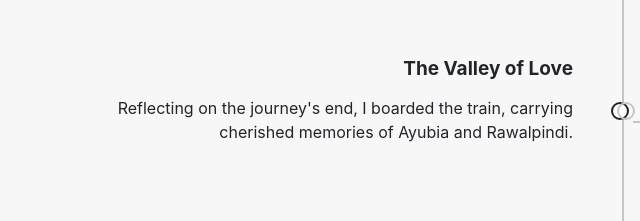
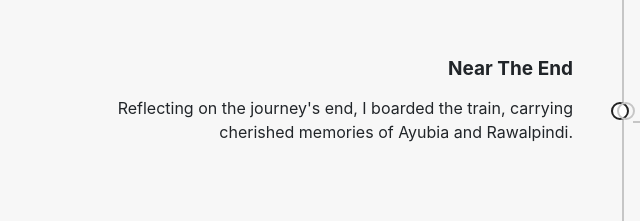
Before and after one commit to illusionoftalha/travel_timeline_site, a plain HTML site: page index.html in a window 1280 px wide. Shown: the part 1782-2003 px from the top of the page, 17-657 px from the left. Drawn offline with nearby package versions, Linux system fonts and the light colour scheme.

Commit message:
index.html

```diff
--- a/index.html
+++ b/index.html
@@ -448,7 +448,7 @@
 </div>
 </div>
 <div class="timeline-content">
-<h5 class="title">The Valley of Love</h5>
+<h5 class="title">Near The End</h5>
 <p class="description">
     Reflecting on the journey's end, I boarded the train, carrying cherished memories of Ayubia and Rawalpindi.
 </p>
```
